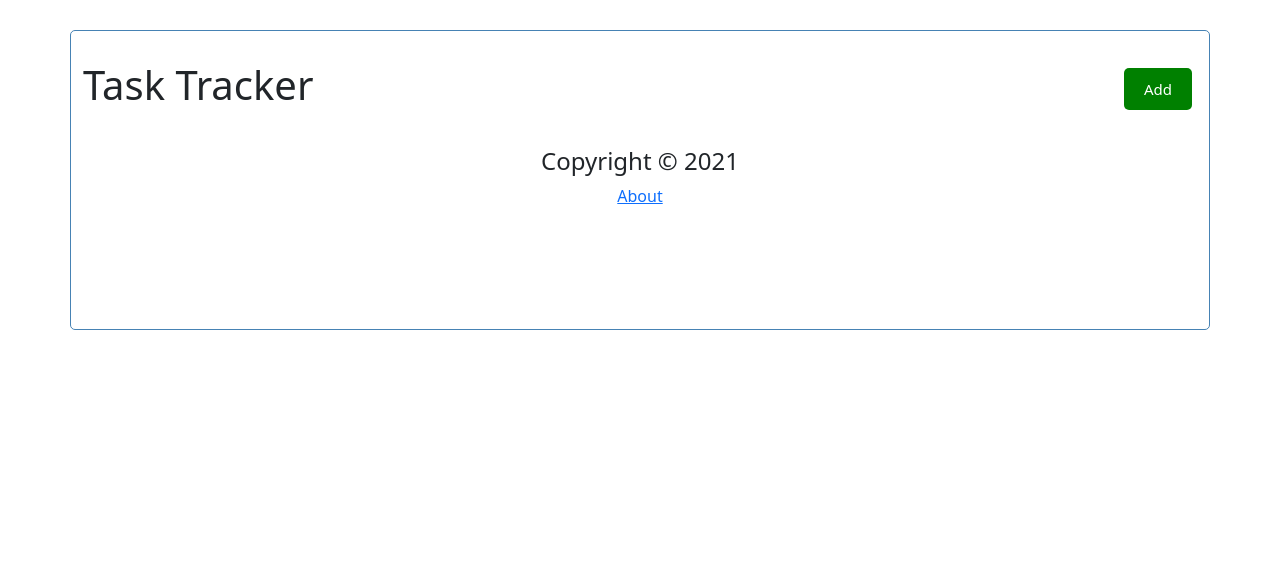
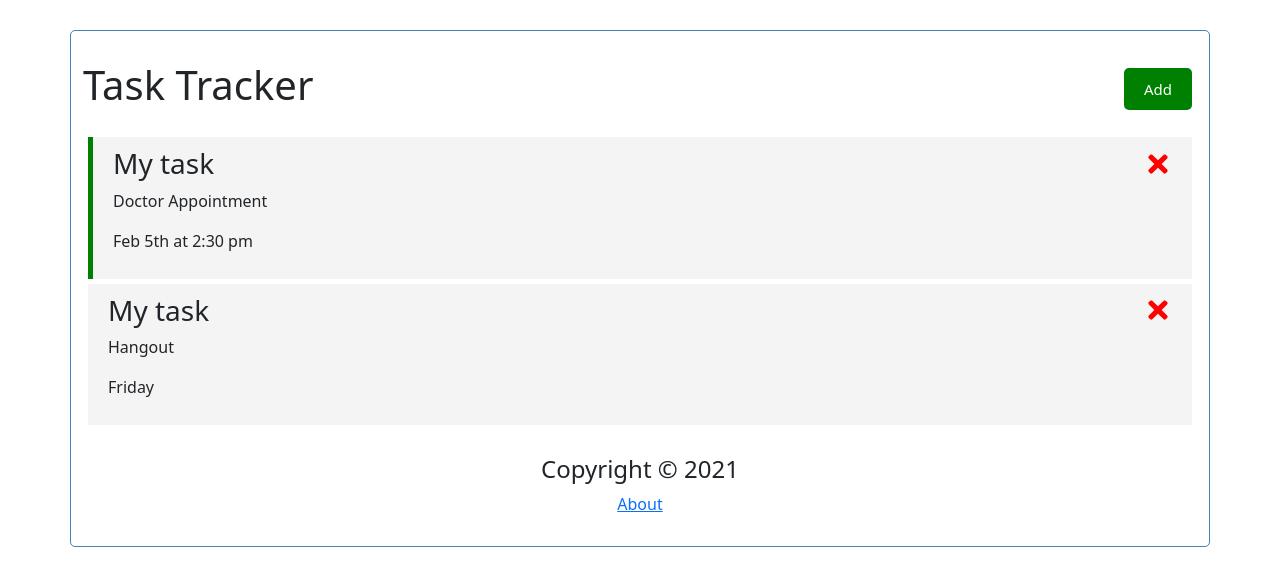
Before and after one commit to andhika16/latihan-react, a React (Create React App) app: page / in a window 1280 px wide. Shown: the top 586 px of the page. Built offline with nearby package versions, Linux system fonts and the light colour scheme; data requests are answered from the project's data file.

Commit message:
done react with traversy

```diff
--- a/db.json
+++ b/db.json
@@ -7,16 +7,10 @@
       "reminder": true
     },
     {
-      "id": 2,
-      "text": "Going To school",
-      "day": "Everyday th at 7:30 pm",
-      "reminder": true
-    },
-    {
-      "text": "Go to gym",
-      "day": "Sunday",
+      "text": "Hangout ",
+      "day": "Friday",
       "reminder": false,
-      "id": 3
+      "id": 2
     }
   ]
 }
--- a/src/App.js
+++ b/src/App.js
@@ -5,7 +5,7 @@
 import Task from './components/Tasks'
 import About from './components/About'
 import AddTask from './components/AddTask'
-import  { useState , useEffect} from 'react';
+import { useState, useEffect } from 'react';
 
 const App = () => {
 
@@ -94,10 +94,7 @@
           <Header title='Task Tracker'
             onAdd={() => setShowAddTask(!showAddTask)}
             showAdd={showAddTask} />
-        <Route path='/'
-          exact
-          render={(props) => {
-
+        <Route path='/' exact render={(props) =>
         <>
               { showAddTask && <AddTask onAdd={addTask} />}
 
@@ -109,8 +106,7 @@
                 /> : <p>No tasks</p>
               }
         </>
-
-          }}
+        }
           />
           <Route path='/about' component={About} />
           <Footer />
--- a/src/components/About.js
+++ b/src/components/About.js
@@ -1,8 +1,11 @@
+import { Link } from 'react-router-dom';
+
+
 const About = () => {
     return (
         <div>
             <h4>Version 1.0.0</h4>
-            <a href="/">Go back</a>
+            <Link to="/">Go back</Link>
         </div>
      );
 }
--- a/src/components/Footer.js
+++ b/src/components/Footer.js
@@ -1,11 +1,11 @@
-// import {Router} from 'react-router-dom';
+import {Link} from 'react-router-dom';
 
 const Footer = () => {
     return (
 
     <footer>
             <h4>Copyright &copy; 2021 </h4>
-            <a href="/about">About</a>
+            <Link to="/about">About</Link>
     </footer>
      );
 }
--- a/src/components/Header.js
+++ b/src/components/Header.js
@@ -1,15 +1,16 @@
 import React from 'react';
 import PropTypes from 'prop-types';
 import Button from './Button';
+import {useLocation } from 'react-router-dom'
 
 const Header = ({title, onAdd, showAdd}) => {
 
-
+const location = useLocation()
     return (
         <header className='header'>
             <h1>{title}</h1>
-            <Button color={showAdd ? 'red' : 'green'} text={showAdd ? 'Close' : 'Add'} onClick={onAdd}
-            />
+            {location.pathname === '/' && <Button color={showAdd ? 'red' : 'green'} text={showAdd ? 'Close' : 'Add'} onClick={onAdd}
+            />}
 
         </header>
      );
```
Lines whose indentation alone changed are shown as unchanged.
